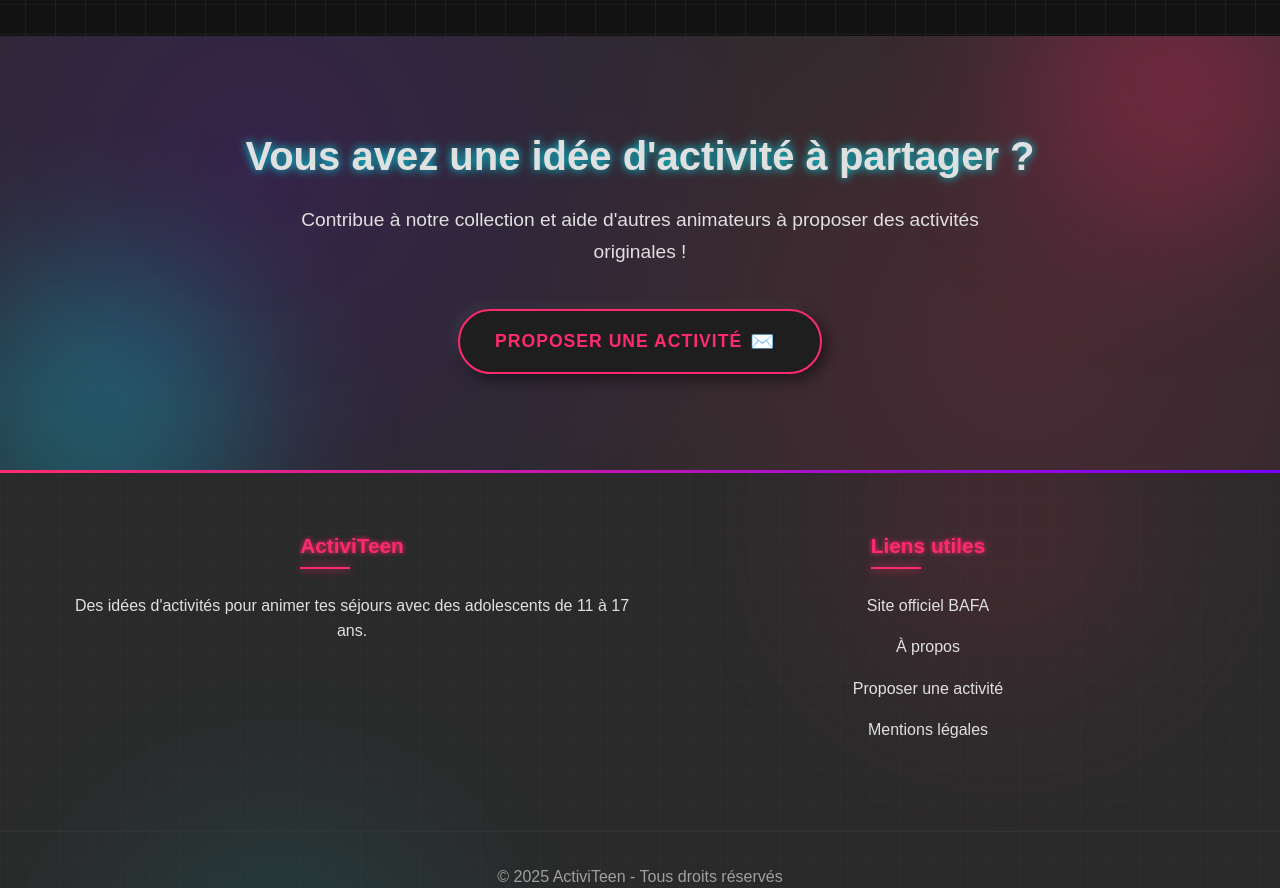
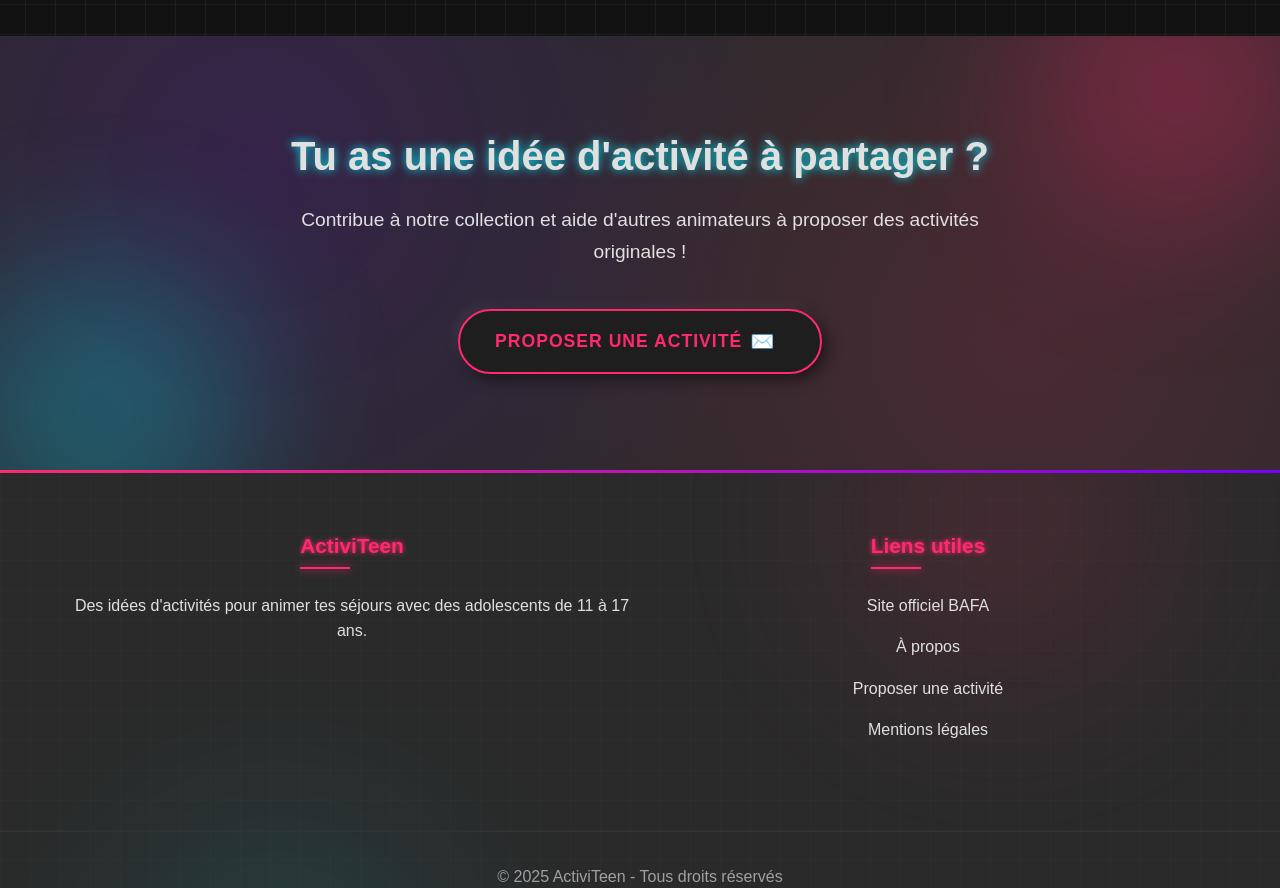
Before and after one commit to Chrstn67/ActiviTeen, a React (Vite) app: page /#/ in a window 1280 px wide. Shown: the part 1660-2548 px from the top of the page. Built offline with nearby package versions, Linux system fonts and the light colour scheme.

Commit message:
MAJ partage d'activité

```diff
--- a/src/pages/HomePage.jsx
+++ b/src/pages/HomePage.jsx
@@ -344,7 +344,7 @@ function HomePage() {
             transition={{ duration: 0.7 }}
             viewport={{ once: true }}
           >
-            Vous avez une idée d'activité à partager ?
+            Tu as une idée d'activité à partager ?
           </motion.h2>
 
           <motion.p
```
